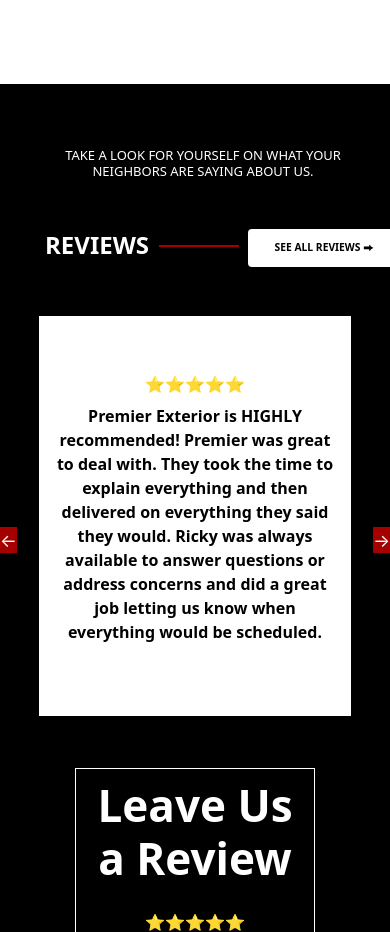
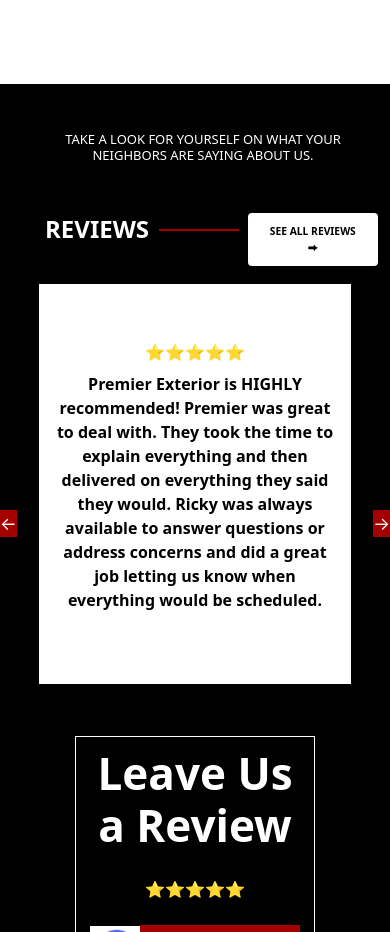
Before and after one commit to nicoleables/Premier-Exterior-Contruction, a React (Vite) app: page /barnpage in a window 390 px wide. Shown: the part 1600-2532 px from the top of the page. Built offline with nearby package versions, Linux system fonts and the light colour scheme.

Commit message:
Update reviews.css

```diff
--- a/src/styles/reviews.css
+++ b/src/styles/reviews.css
@@ -43,8 +43,6 @@
   font-size: 1.2rem; /* Adjust as needed */
   margin-bottom: 3rem;
   padding-left: 1rem;
-  margin-top: 1rem;
-
 }
 
 .review-intro p {
@@ -218,8 +216,7 @@
  .review-intro h1 {
   margin-left: 8px;
   margin-right: 8px;
-  font-size: 13px;
-  margin-top: 1rem;
+    font-size: 13px;
   }
 
   .reviewbtn {
@@ -229,7 +226,7 @@
     left: 14.5rem; /* Ensure button is centered */
     top: -50px; /* Adjust top position */
     transform: translateX(0);
-    width: 9.5rem;
+    width: 8.1rem;
     padding: .7rem 1rem;
 
   }
@@ -245,7 +242,7 @@
   }
 
   .review-box {
-    margin-top: -3rem;
+    margin-top: -5rem;
     width: 80%; /* Adjust width */
     height: 400px; /* Adjust height */
   }
```
